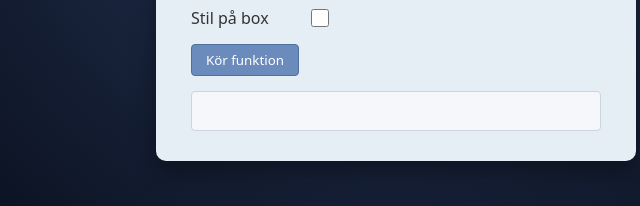
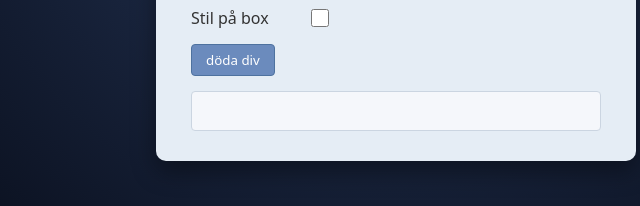
Before and after one commit to TheNextGen76/gik339-labb2-39, a plain HTML site: page index.html in a window 1280 px wide. Shown: the part 221-427 px from the top of the page, 244-884 px from the left. Drawn offline with Linux system fonts and the light colour scheme.

Commit message:
döda div
döda div

```diff
--- a/index.html
+++ b/index.html
@@ -45,7 +45,7 @@
 
 
                 <button type="button" id="myButton" class="btn-remove">
-                    Kör funktion
+                    döda div
                 </button>
 
             </form>
```
